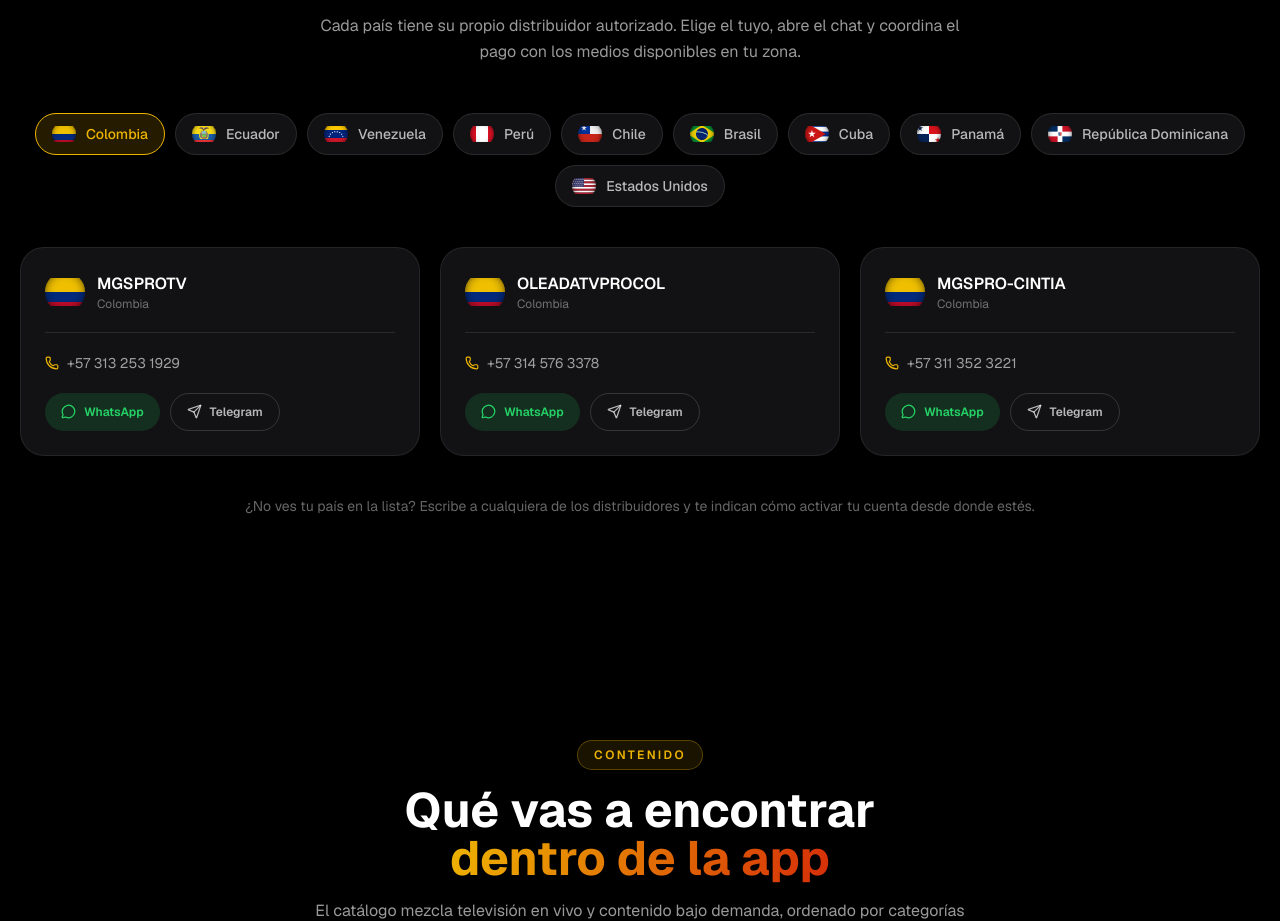
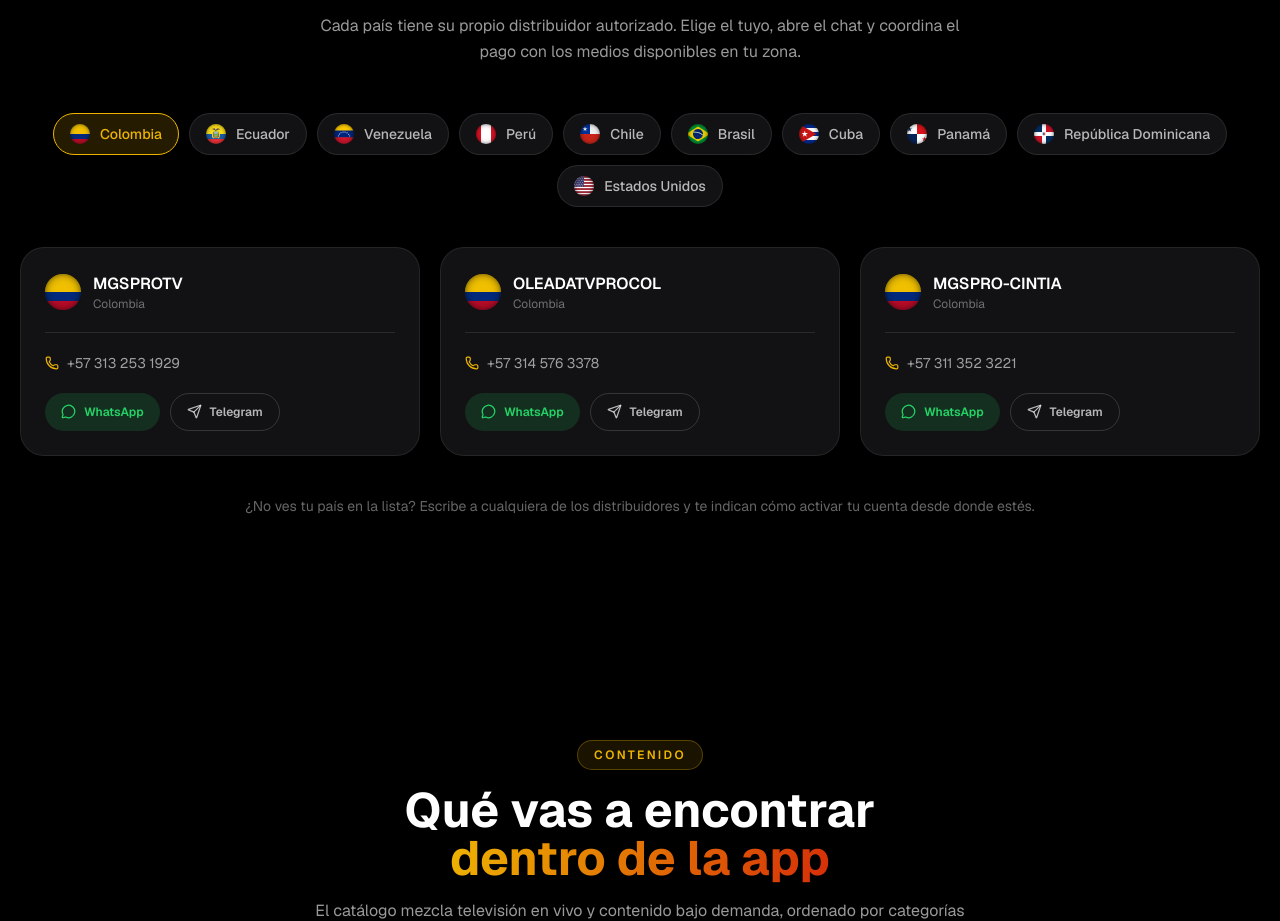
Before and after one commit to alejox/stell, a Next.js app: page / in a window 1280 px wide. Shown: the part 4121-5042 px from the top of the page. Built offline with nearby package versions, Linux system fonts and the light colour scheme.

Commit message:
fix(distribuidores): dejar de recortar las banderas circulares
Los SVG de bandera tienen viewBox cuadrado y arte circular; se estaban
renderizando en cajas 3:2 con object-cover, que cortaba los bordes.
Ahora van en caja cuadrada con object-contain: 20px en los chips y 36px
en las tarjetas.

```diff
--- a/components/distributors-section.tsx
+++ b/components/distributors-section.tsx
@@ -37,12 +37,13 @@ export function DistributorsSection() {
                   : "border-white/10 bg-surface-raised text-white/70 hover:border-primary/40 hover:text-white"
               }`}
             >
+              {/* Square box: the flag artwork is a circle, cropping it would clip the edges. */}
               <Image
                 src={country.flag}
                 alt=""
                 width={24}
-                height={18}
-                className="h-4 w-6 rounded-[2px] object-cover"
+                height={24}
+                className="size-5 shrink-0 object-contain"
               />
               {country.name}
             </button>
@@ -64,8 +65,8 @@ export function DistributorsSection() {
                   src={selected.flag}
                   alt=""
                   width={40}
-                  height={30}
-                  className="h-7 w-10 rounded-[3px] object-cover"
+                  height={40}
+                  className="size-9 shrink-0 object-contain"
                 />
                 <div>
                   <p className="font-semibold">{distributor.name}</p>
```
